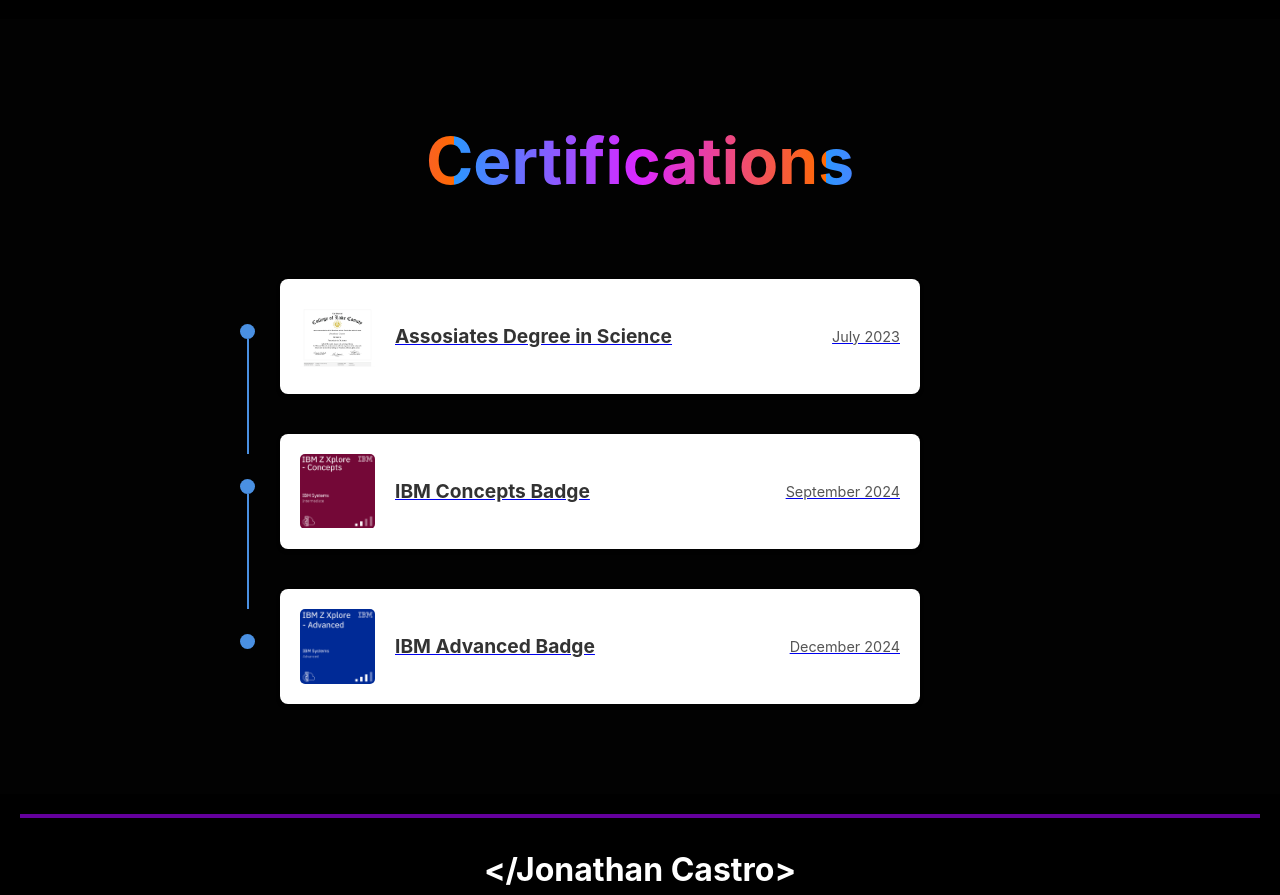
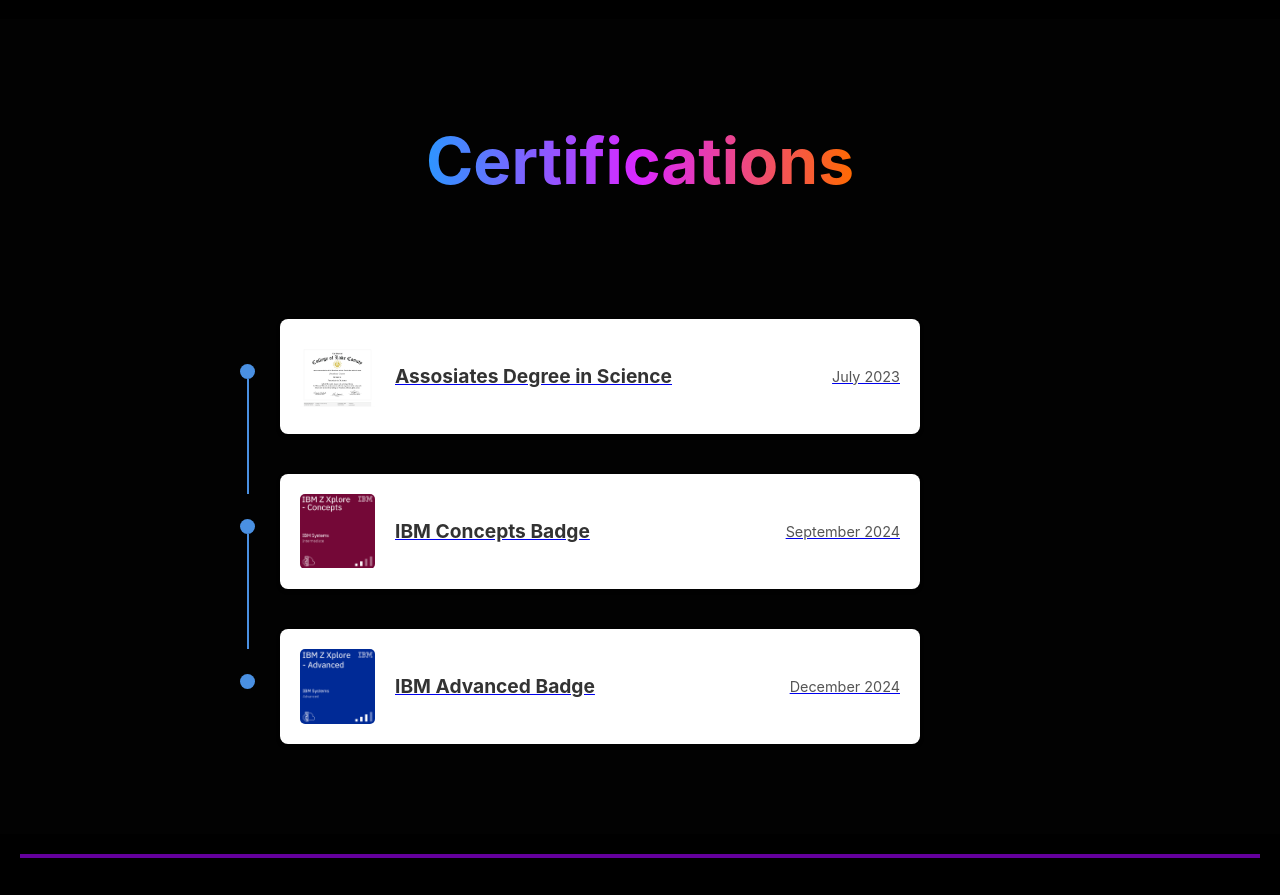
Before and after one commit to JonnyPrograms/PersonalWebsite, a React (Create React App) app in the folder my-website/: page / in a window 1280 px wide. Shown: the part 2440-3335 px from the top of the page. Built offline with nearby package versions, Linux system fonts and the light colour scheme.

Commit message:
Update certifications title to not change background color if size of screen decreases

```diff
--- a/my-website/src/styling/Certifications.css
+++ b/my-website/src/styling/Certifications.css
@@ -14,10 +14,11 @@
     text-align: center;
     background: linear-gradient(90deg, rgb(44, 150, 255), rgb(219, 39, 255), rgb(255, 106, 0)); /* Gradient effect in title */
     -webkit-background-clip: text;
-    -webkit-text-fill-color: transparent; /* Make gradient visible in text */
+    -webkit-text-fill-color: transparent;
     background-clip: text;
-    background-size: 30%; /* Percentage to fill the text */
+    background-size: cover;
     background-position: center;
+    display: inline-block; /* Ensure background only covers text width */
 }
 
 /* Timeline styling */
```
